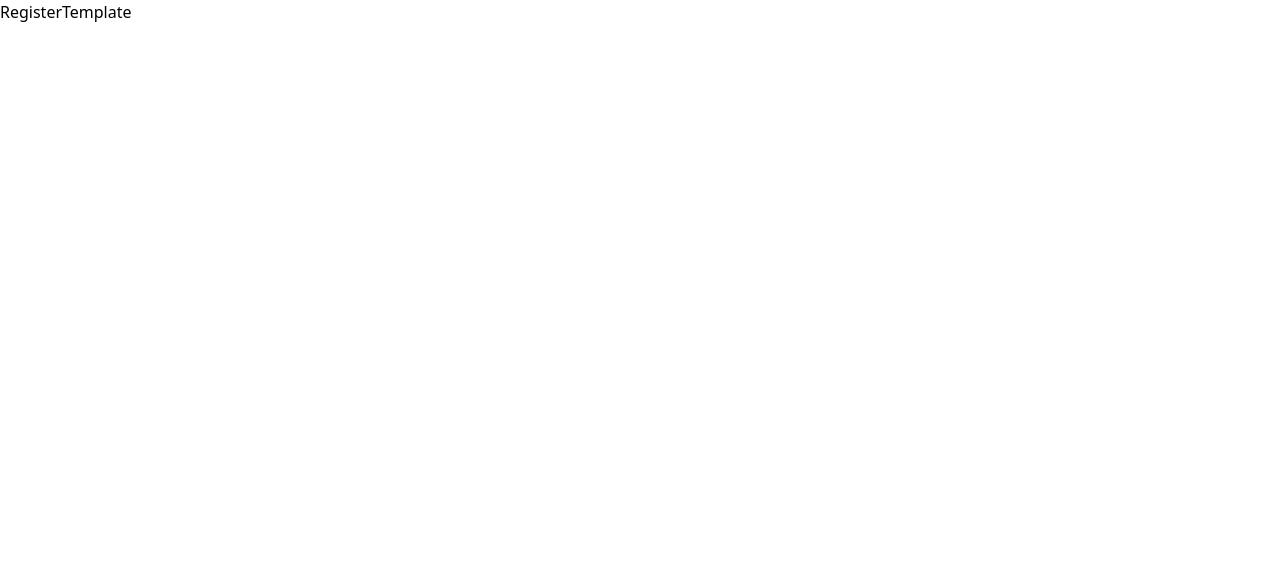
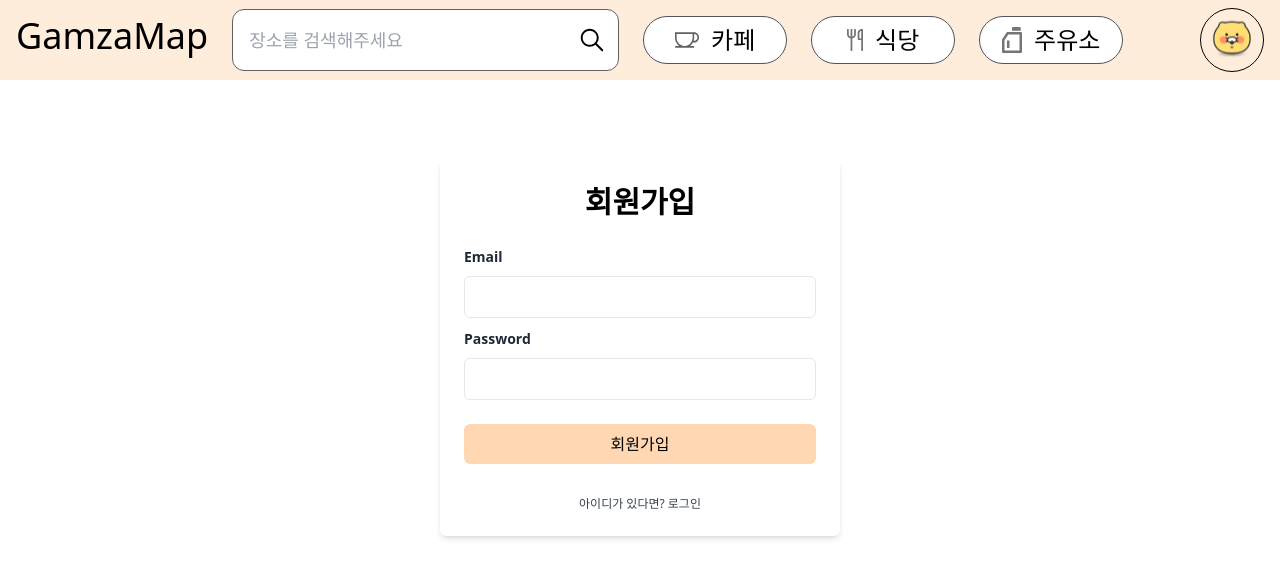
Before and after one commit to GDSC-KNU/3rd-sc-ex2-GamzaMap-Frontend, a React (Vite) app: page /auth/register in a window 1280 px wide. Shown: the top 578 px of the page. Built offline with nearby package versions, Linux system fonts and the light colour scheme.

Commit message:
[Feat]: 회원가입 페이지 디자인 구현

```diff
--- a/src/components/template/RegisterTemplate.jsx
+++ b/src/components/template/RegisterTemplate.jsx
@@ -1,5 +1,75 @@
+import Header from '../organisms/layout/Header';
+
 const RegisterTemplate = () => {
-	return <>RegisterTemplate</>;
+	return (
+		<>
+			<Header />
+			<section className="flex flex-col justify-center mt-20 max-w-[400px] m-auto">
+				<div className="p-6 bg-white rounded-md shadow-md">
+					<h1 className="text-3xl font-semibold text-center">회원가입</h1>
+					<form className="mt-6">
+						<div className="mb-2">
+							<label
+								htmlFor="email"
+								className="text-sm font-semibold text-gray-800"
+							>
+								Email
+							</label>
+							<input
+								type="email"
+								id="email"
+								className="w-full px-4 py-2 mt-2 bg-white border rounded-md"
+								// {...register('email', userEmail)}
+							/>
+							{/* {errors?.email && (
+								<div>
+									<span className="text-red-500">{errors.email.message}</span>
+								</div>
+							)} */}
+						</div>
+
+						<div className="mb-2">
+							<label
+								htmlFor="password"
+								className="text-sm font-semibold text-gray-800"
+							>
+								Password
+							</label>
+							<input
+								type="password"
+								id="password"
+								className="w-full px-4 py-2 mt-2 bg-white border rounded-md"
+								// {...register('password', userPassword)}
+							/>
+							{/* {errors?.password && (
+								<div>
+									<span className="text-red-500">
+										{errors.password.message}
+									</span>
+								</div>
+							)} */}
+						</div>
+
+						<div className="mt-6">
+							<button
+								type="submit"
+								className="w-full px-4 py-2 text-black duration-200 bg-beg-2 rounded-md hover:bg-gray-700"
+							>
+								회원가입
+							</button>
+						</div>
+
+						<p className="mt-8 text-xs font-light text-center text-gray-700">
+							아이디가 있다면?{' '}
+							<a href="/auth/login" className="font-medium hover:underline">
+								로그인
+							</a>
+						</p>
+					</form>
+				</div>
+			</section>
+		</>
+	);
 };
 
 export default RegisterTemplate;
```
